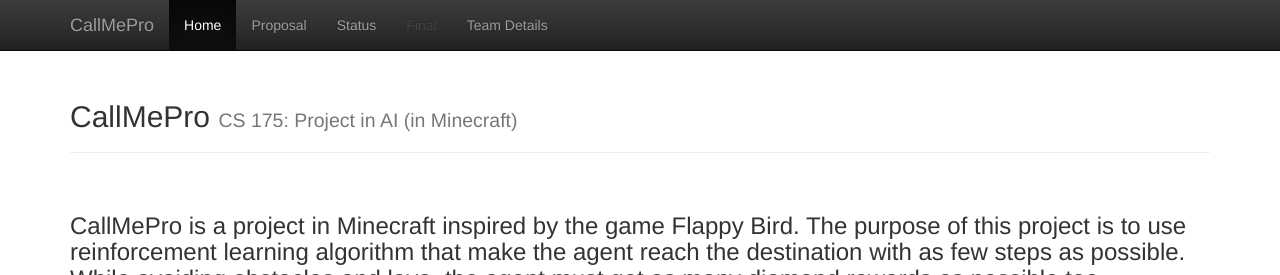
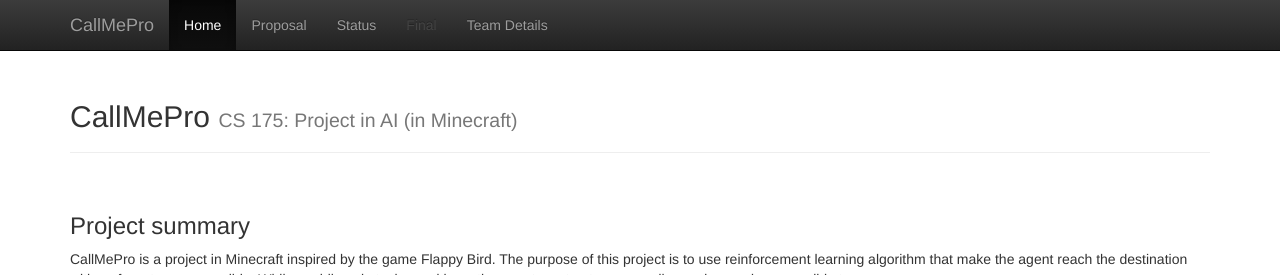
Before and after one commit to Markmzy/CallMePro, a Jekyll site: the page built from docs/index.md, in a window 1280 px wide and 900 px high, cut to the strip 0-275 px from the top of the window. Built offline with Jekyll 4.4.1, drawn with Linux system fonts in a browser that asks for light colours.

Commit message:
Update index.md

```diff
--- a/docs/index.md
+++ b/docs/index.md
@@ -4,7 +4,9 @@ title:  Home
 ---
 <br />
 
-### CallMePro is a project in Minecraft inspired by the game Flappy Bird. The purpose of this project is to use reinforcement learning algorithm that make the agent reach the destination with as few steps as possible. While avoiding obstacles and lava, the agent must get as many diamond rewards as possible too.
+### Project summary
+
+CallMePro is a project in Minecraft inspired by the game Flappy Bird. The purpose of this project is to use reinforcement learning algorithm that make the agent reach the destination with as few steps as possible. While avoiding obstacles and lava, the agent must get as many diamond rewards as possible too.
 
 ![1](1.png){:height="70%" width="70%"}
 ![2](2.png){:height="70%" width="70%"}
```
